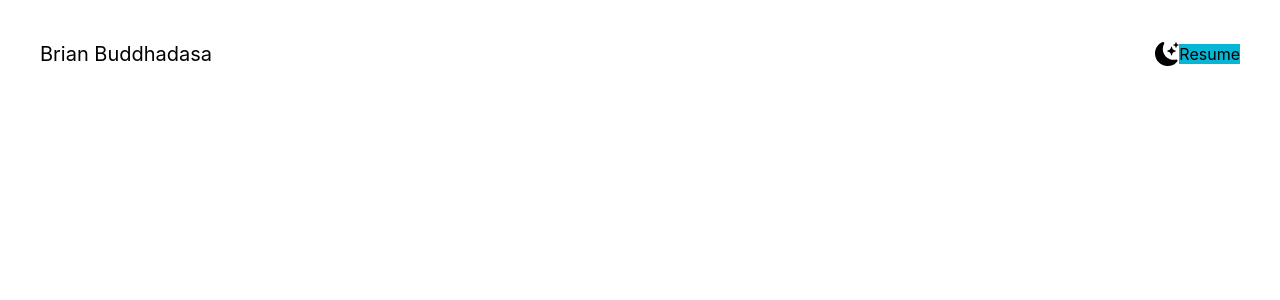
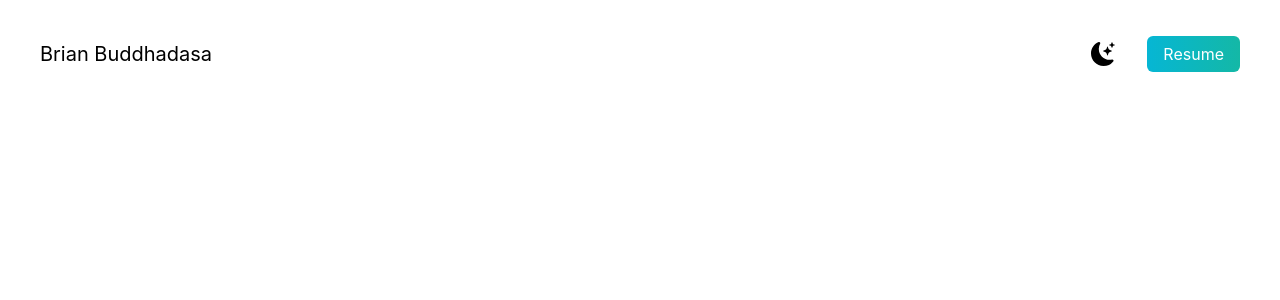
Before and after one commit to brianbud/portfolio, a Next.js app: page / in a window 1280 px wide. Shown: the top 300 px of the page. Built offline with nearby package versions, Linux system fonts and the light colour scheme.

Commit message:
resume btn

```diff
--- a/pages/index.js
+++ b/pages/index.js
@@ -16,7 +16,7 @@
             <h1 className='text-xl'>Brian Buddhadasa</h1>
             <ul className='flex items-center'>
               <li><BsFillMoonStarsFill className='cursor-pointer text-2xl'/></li>
-              <li><a className='bg-cyan-500' href="#">Resume</a></li>
+              <li><a className='bg-gradient-to-r from-cyan-500 to-teal-500 text-white px-4 py-2 rounded-md ml-8' href="#">Resume</a></li>
             </ul>
           </nav>
         </section>
```
